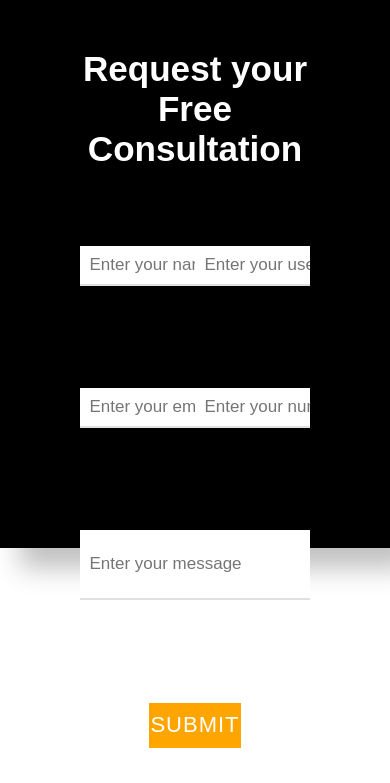
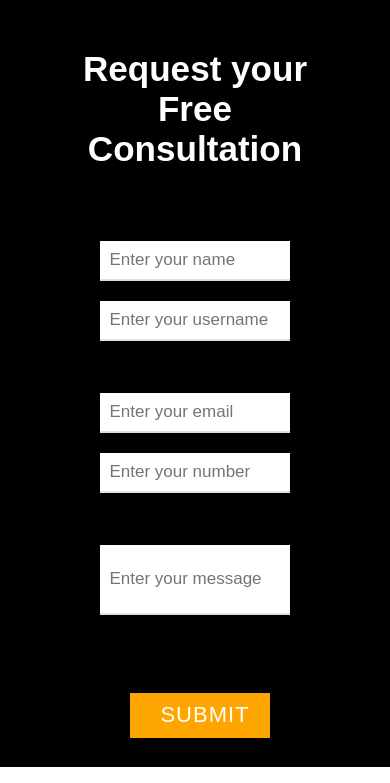
Before and after one commit to R1nora/ProjektiWeb, a PHP site: the page made by Contact Us.php in a window 390 px wide; the page is wider, and only the part inside the window is pictured. Shown: the part 1680-2463 px from the top of that part. Run offline with PHP 8.4, Linux system fonts and the light colour scheme; a map, chart or similar area stays blank; some libraries are stand-ins or nearby versions.

Commit message:
Update style2.css

```diff
--- a/css/style2.css
+++ b/css/style2.css
@@ -108,12 +108,12 @@
   margin-top: 80px;
   border-radius: 10px;
 }
-.map iframe{
-    width: 1000px;
+@media screen and(max-width:700px){
+.map{
+  width:100%;
+}
 }
 .container{
-  height: 65vh;
-
   background: black;
   box-shadow: 20px 20px 25px rgb(0 0 0 / 25%);
   margin-top: 450px;
@@ -134,14 +134,13 @@
 }
 .container form .form-row{
   justify-content: center;
-    display: block;
   display: flex;
   margin: 32px 0;
 }
 form .form-row .input-data{
   width: 100%;
   height: 40px;
-    margin: 0 20px;
+  margin: 10px 20px;
   position: relative;
 }
 form .form-row .textarea{
@@ -198,7 +197,7 @@
 .input-data input:valid ~ .underline:before,
 .textarea textarea:focus ~ .underline:before,
 .textarea textarea:valid ~ .underline:before{
-    transform: scale(1);
+  transform: scale(2);
 }
 .submit-btn .input-data{
   margin-left: 55%;
@@ -223,6 +222,7 @@
   border: none;
   color: #fff;
   font-size: 22px;
+  margin-left: 10px;
   /* font-weight: 200; */
   text-transform: uppercase;
   letter-spacing: 1px;
@@ -231,28 +231,26 @@
   z-index: 2;
 }
 @media (max-width: 700px) {
+  .container{
+    max-width: 100% ;
+  }
   .container .text{
     font-size: 30px;
   }
-    .container form{
-      padding: 10px 0 0 0;
+  .form-row .input-data{
+    width: 100%;
+    margin-bottom: 15px;
+  }
+  .submit-btn .input-data{
+    width: 80%!important;
+  }
+  .container form .form-row{
+   justify-content: space-between;
+    display: flex;
+    flex-wrap: wrap;
+  }
 }
 
-    form .form-row .input-data{
-      margin: 35px 0!important;
-    }
-    .submit-btn .input-data{
-      width: 40%!important;
-    }
-  }
-  @media (max-height:800px) {
-    footer {
-        position: static;
-    }
-    header {
-        padding-top: 40px;
-    }
-}
 
 /*
 
```
Lines whose indentation alone changed are shown as unchanged.
